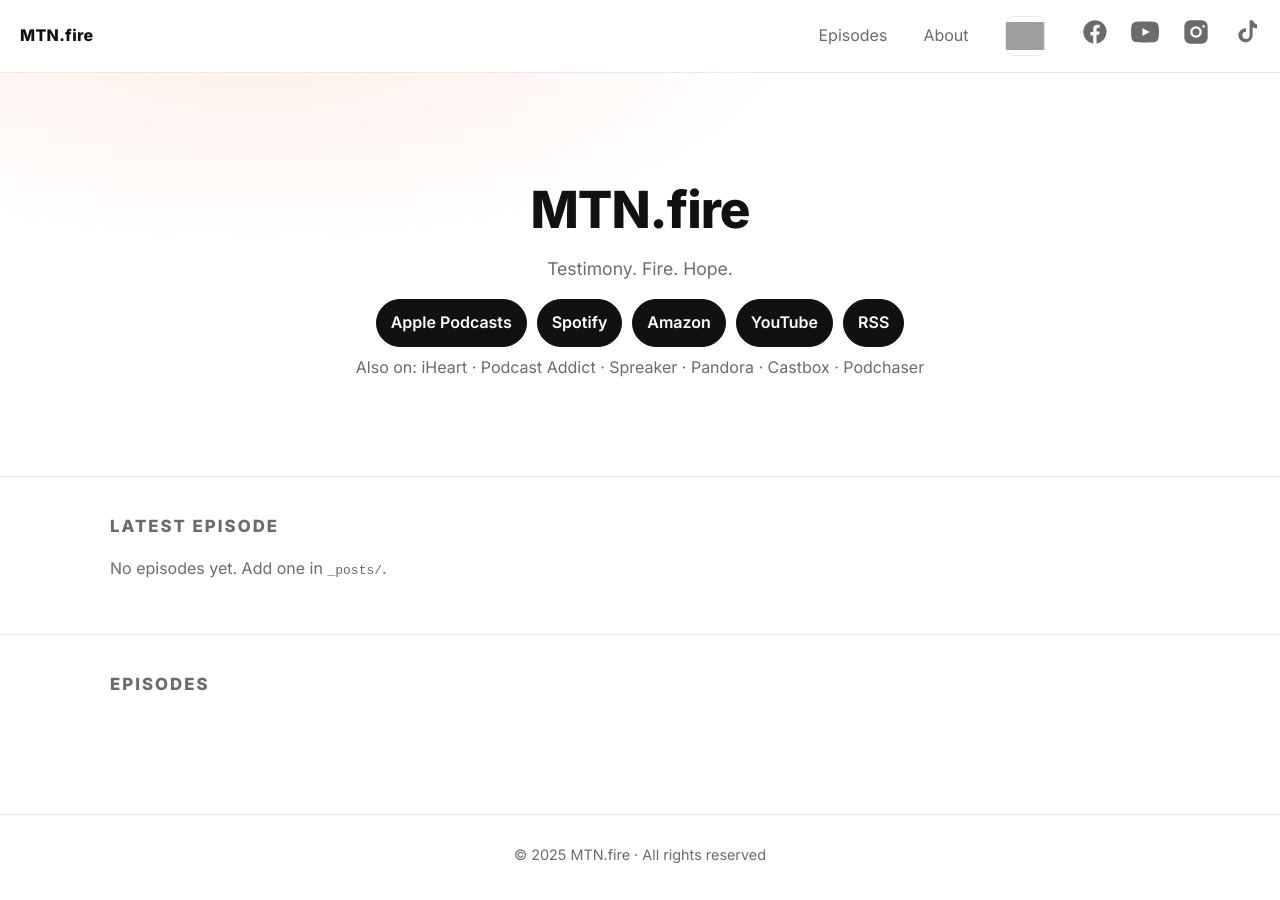
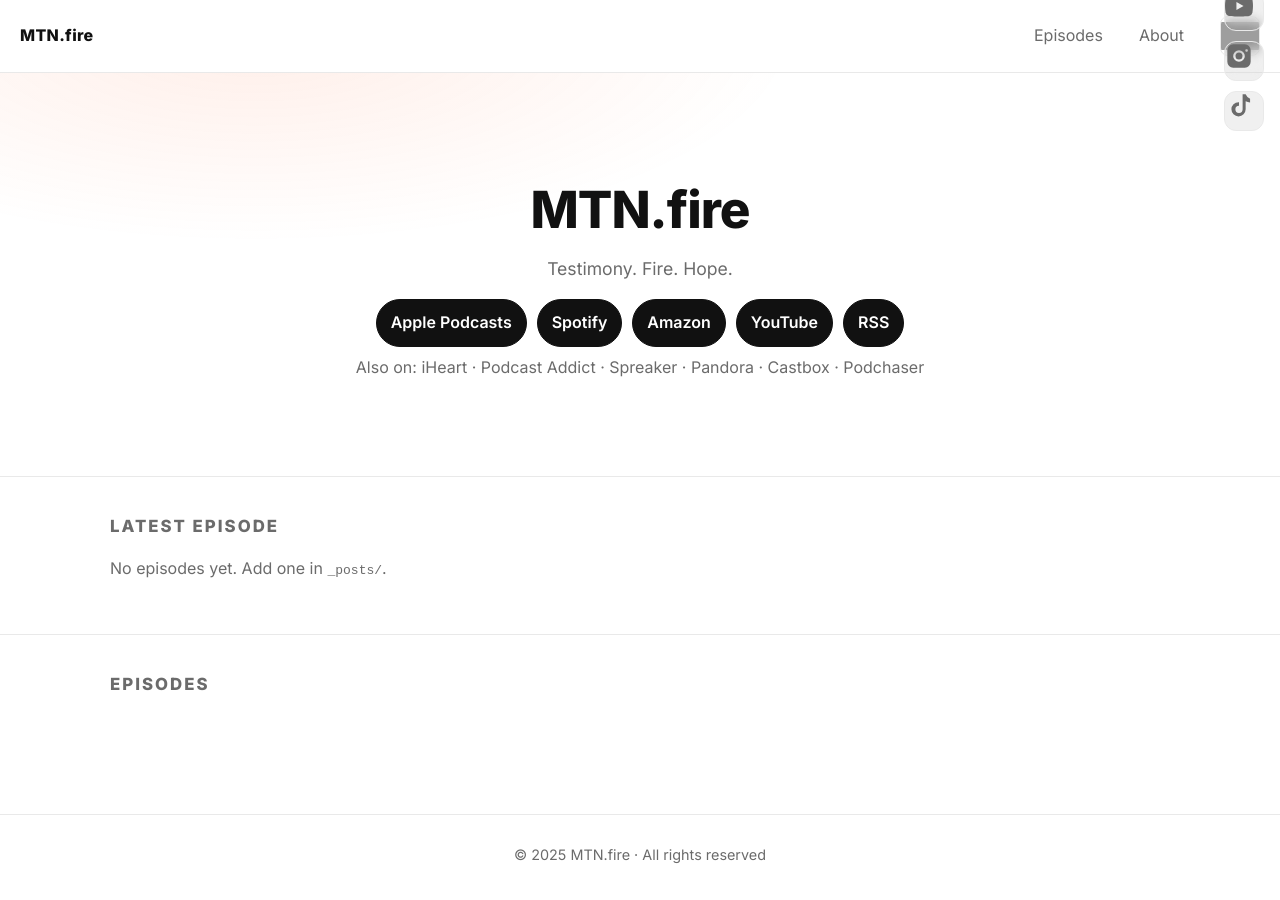
Before and after one commit to mtnfire/mtnfire.org, a Jekyll site: the page built from index.html, in a window 1280 px wide. Built offline with Jekyll 4.4.1, drawn with Linux system fonts in a browser that asks for light colours; grey boxes are pictures that could not be loaded.

Commit message:
Update main.css

```diff
--- a/assets/css/main.css
+++ b/assets/css/main.css
@@ -189,3 +189,36 @@
 .site-foot .icon-row{ justify-content:center }
 .site-foot .icon{ border-color:var(--rule) }
 .site-foot .muted{ margin-top:8px; font-size:.9rem }
+
+/* --- Right-side social rail --- */
+.social-rail{
+  position: fixed;
+  right: 16px;
+  top: 50%;
+  transform: translateY(-50%);
+  z-index: 50;
+  pointer-events: none;      /* rail doesn't block page clicks... */
+}
+.social-rail .icon-row{
+  display: flex;
+  flex-direction: column;    /* vertical stack */
+  gap: 10px;
+  margin: 0;
+  pointer-events: auto;      /* ...but icons are clickable */
+}
+.social-rail .icon{
+  width: 40px; height: 40px;
+  border-radius: 12px;
+  backdrop-filter: saturate(120%) blur(6px);
+  background: rgba(0,0,0,.06);
+  border: 1px solid var(--rule);
+}
+@media (prefers-color-scheme: dark){
+  .social-rail .icon{ background: rgba(255,255,255,.08); }
+}
+
+/* On small screens, move to the bottom-right as a row */
+@media (max-width: 820px){
+  .social-rail{ top: auto; bottom: 14px; right: 14px; transform: none; }
+  .social-rail .icon-row{ flex-direction: row; }
+}
```
